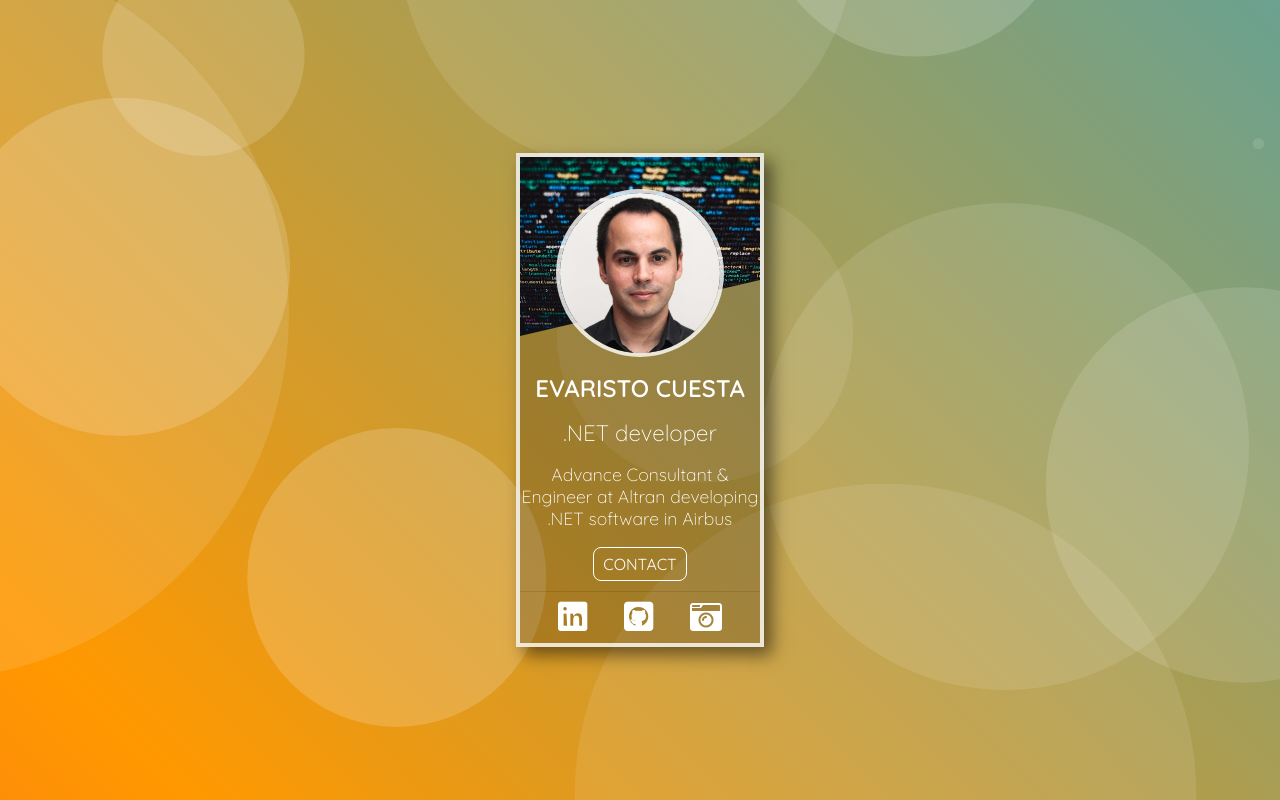
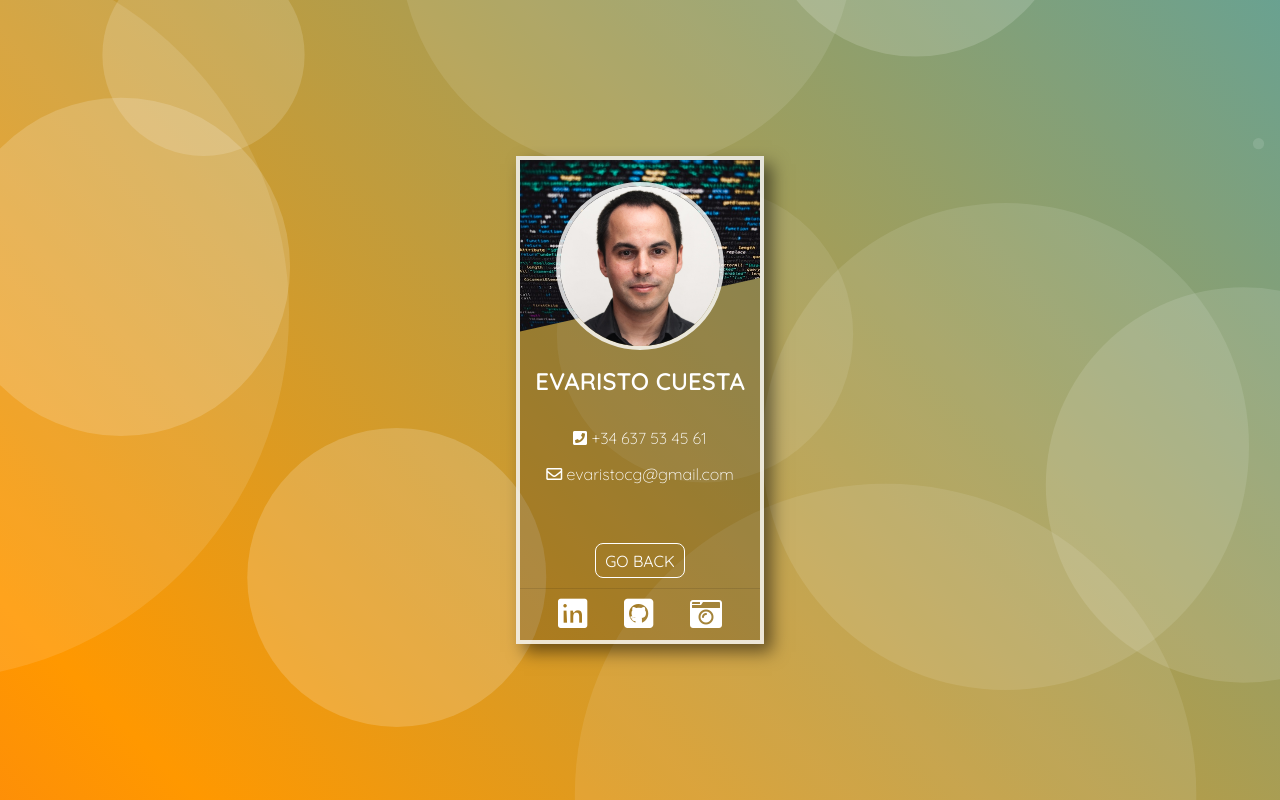
Before and after one commit to evaristocuesta/evaristocuesta.com-old, a plain HTML site: page index.html in a window 1280 px wide. Both pictures are taken after a click on the link "CONTACT". Drawn offline with nearby package versions, Linux system fonts and the light colour scheme.

Commit message:
Added card flip and contact info

```diff
--- a/css/style.css
+++ b/css/style.css
@@ -34,20 +34,38 @@ body {
 }
 
 .card {
-    margin: 1rem 0;
+    animation: content-animation 1s ease;
+    z-index: 998;
+    padding: 1rem 0;
+    display: flex;
+    flex-direction: column;
+    flex-wrap: wrap;
+    align-items: center;
+    justify-content: center;
+    transform-style: preserve-3d;
+    transition: transform 1s linear;
+}
+
+.front-card, .back-card {
+    position: absolute;
     width: 15rem;
+    height: 30rem;
     background-color: rgba(0, 0, 0, 0.2);
+    border: .3rem solid rgba(255, 255, 255, 0.8);
+    box-shadow: 0.5rem 0.5rem 1rem rgba(0, 0, 0, 0.5);
     display: flex;
     flex-direction: column;
     align-items: center;
     justify-content: center;
-    border: .3rem solid rgba(255, 255, 255, 0.8);
-    box-shadow: 0.5rem 0.5rem 1rem rgba(0, 0, 0, 0.5);
-    animation: content-animation 1s ease;
-    z-index: 998;
+    overflow: hidden;
+    backface-visibility: hidden;
 }
 
-.card .card-img {
+.front-card {
+    transform: perspective(600px) rotateY(0deg);
+}
+
+.card-img {
     width: 100%;
     height: 14rem;
     object-fit: cover;
@@ -64,29 +82,28 @@ body {
     border: .3rem solid rgba(255, 255, 255, 0.8);
 }
 
-.card h1 {
+.front-card h1 {
     font-size: 1.5rem;
     color: white;
     margin: 1rem 0;
     text-transform: uppercase;
 }
 
-.job-title {
+.front-card .job-title {
     color: white;
     font-size: 1.4rem;
     font-weight: 300;
 }
 
-.about {
+.front-card .about {
     font-size: 1.1rem;
     font-weight: 300;
     margin: 1rem 0;
-    /* font-style: italic; */
     text-align: center;
     color: white;
 }
 
-.card .btn {
+.btn {
     padding: 0.4rem 0.6rem;
     background-color: transparent;
     border-radius: 0.5rem;
@@ -99,14 +116,42 @@ body {
     transition: all .2s;
 }
 
-.card .btn:hover {
+.btn:hover {
     transform:  translateY(-2px);
     box-shadow: .3rem .3rem 0.8rem rgba(0, 0, 0, .5);
 }
 
-.card .btn:active {
+.btn:active {
     transform:  translateY(0);
     box-shadow: none;
+}
+
+.card.is-flipped {
+    transform: rotateY(180deg);
+}
+
+.back-card {
+    transform: perspective(600px) rotateY(-180deg);
+}
+
+.back-card h2 {
+    font-size: 1.5rem;
+    color: white;
+    margin: 1rem 0;
+    text-transform: uppercase;
+}
+
+.back-card .phone {
+    margin-top: 1rem;
+    font-weight: 300;
+}
+.back-card .email {
+    margin-top: 1rem;
+    font-weight: 300;
+}
+
+.back-card .space-back {
+    margin-top: 3.6rem;
 }
 
 .social-media {
--- a/index.html
+++ b/index.html
@@ -16,15 +16,48 @@
 <body>
     <div id="particles-js">
         <div class="card">
+            <div class="front-card">
                 <img src="images/code.jpg" alt="card img" class="card-img">
                 <img src="images/profile-image1.jpg" alt="card img" class="profile-img">
                 <h1>Evaristo Cuesta</h1>
                 <p class="job-title">.NET developer</p>
                 <p class="about">Advance Consultant & Engineer at Altran developing .NET software in Airbus</p>
-            <a href="#" class="btn">Contact</a>
+                <a href="#" class="btn contact-button">Contact</a>
                 <ul class="social-media">
                     <li>
-                    <a href="https://www.linkedin.com/in/evaristocuesta/" title="Evaristo Cuesta linkedin" target="_blank">
+                        <a href="https://www.linkedin.com/in/evaristocuesta/" title="Evaristo Cuesta linkedin"
+                            target="_blank">
+                            <i class="fab fa-linkedin"></i>
+                        </a>
+                    </li>
+                    <li>
+                        <a href="https://github.com/evaristocuesta" title="github evaristocuesta" target="_blank">
+                            <i class="fab fa-github-square"></i>
+                        </a>
+                    </li>
+                    <li>
+                        <a href="https://evaristocuesta.es" title="Evaristo Cuesta Fotografía" target="_blank">
+                            <i class="fas fa-camera-retro"></i>
+                        </a>
+                    </li>
+                </ul>
+            </div>
+            <div class="back-card">
+                <img src="images/code.jpg" alt="card img" class="card-img">
+                <img src="images/profile-image1.jpg" alt="card img" class="profile-img">
+                <h2>Evaristo Cuesta</h2>
+                <p class="phone">
+                    <a href="tel:+34 637 53 45 61"><i class="fas fa-phone-square"></i> +34 637 53 45 61</a>
+                </p>
+                <p class="email">
+                    <a href="mailto:evaristocg@gmail.com"><i class="far fa-envelope"></i> evaristocg@gmail.com</a>
+                </p>
+                <p class="space-back"></p>
+                <a href="#" class="btn back-button">Go Back</a>
+                <ul class="social-media">
+                    <li>
+                        <a href="https://www.linkedin.com/in/evaristocuesta/" title="Evaristo Cuesta linkedin"
+                            target="_blank">
                             <i class="fab fa-linkedin"></i>
                         </a>
                     </li>
@@ -41,6 +74,7 @@
                 </ul>
             </div>
         </div>
+    </div>
     <script src="https://cdn.jsdelivr.net/npm/particles.js@2.0.0/particles.min.js"></script>
     <script src="js/app.js"></script>
 </body>
--- a/js/app.js
+++ b/js/app.js
@@ -1,3 +1,12 @@
+var card = document.querySelector('.card');
+var buttons = document.querySelectorAll('.card .btn');
+
+buttons.forEach(function(button) {
+    button.addEventListener('click', function() {
+        card.classList.toggle('is-flipped');
+    });
+});
+
 /* -----------------------------------------------
 /* How to use? : Check the GitHub README
 /* ----------------------------------------------- */
```
Lines whose indentation alone changed are shown as unchanged.
